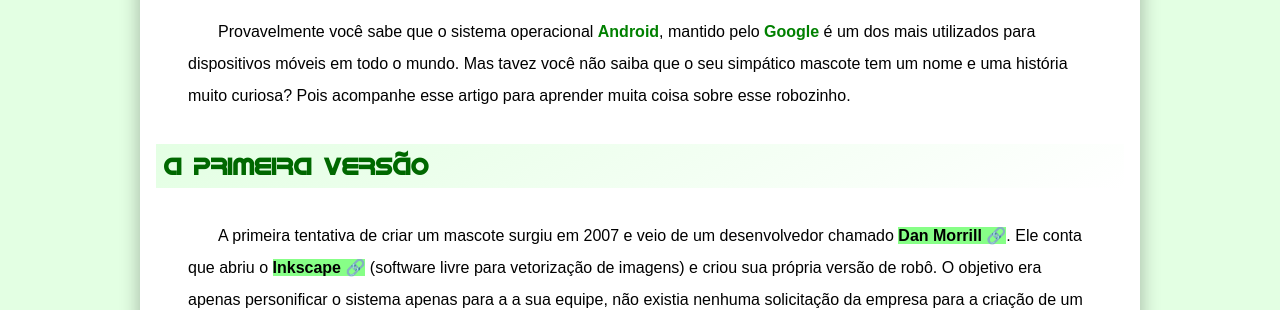
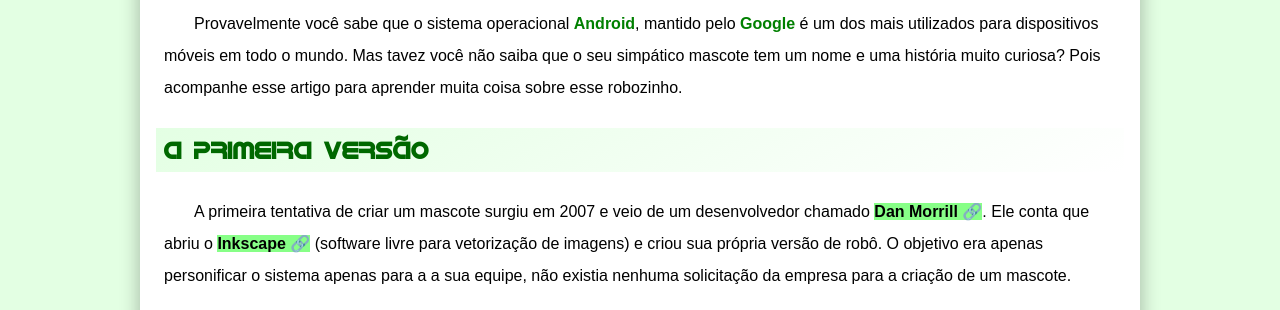
Before and after one commit to softtcode/projeto-android, a plain HTML site: page index.html in a window 1280 px wide. Shown: the part 281-591 px from the top of the page. Drawn offline with Linux system fonts and the light colour scheme.

Commit message:
Update style.css

```diff
--- a/style.css
+++ b/style.css
@@ -78,7 +78,7 @@ main {
 
 main div p {
     font-family: sans-serif;
-    padding: 2rem;
+    padding: 1.50rem 0.50rem;
     text-align: left;
     text-indent: 30px;
     line-height: 2em;
```
